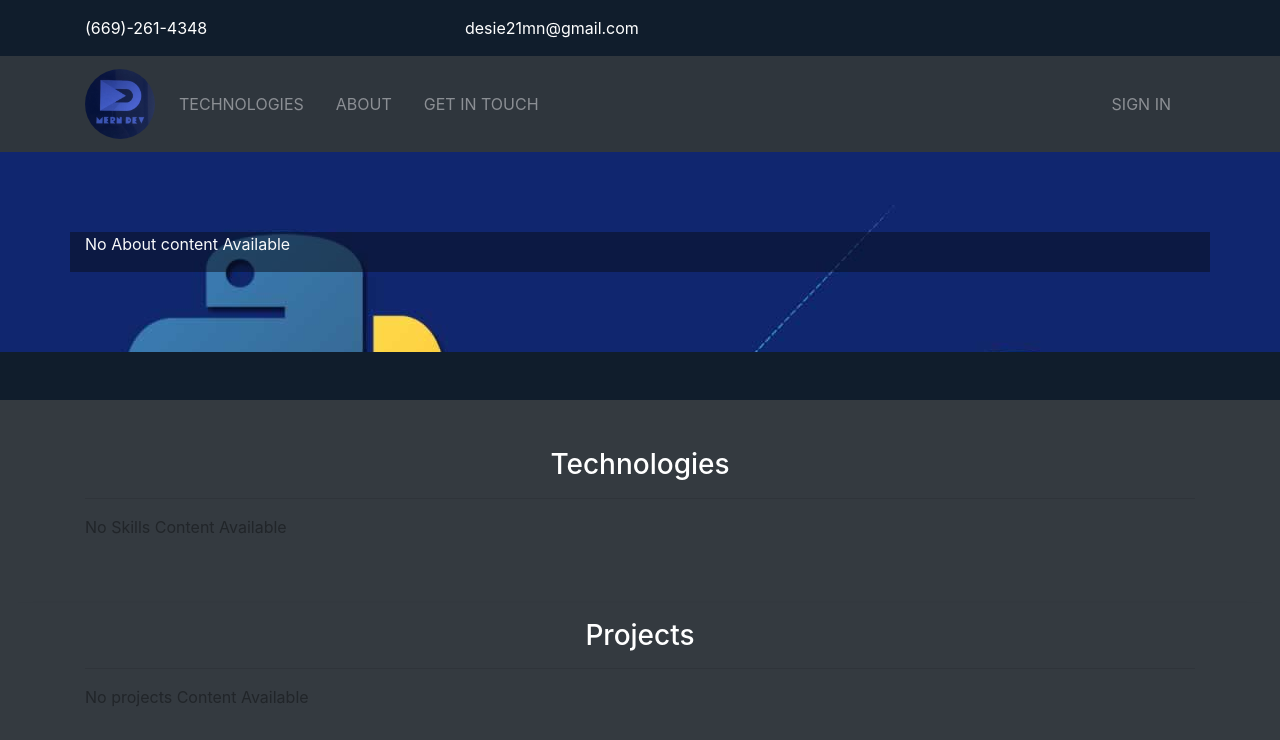
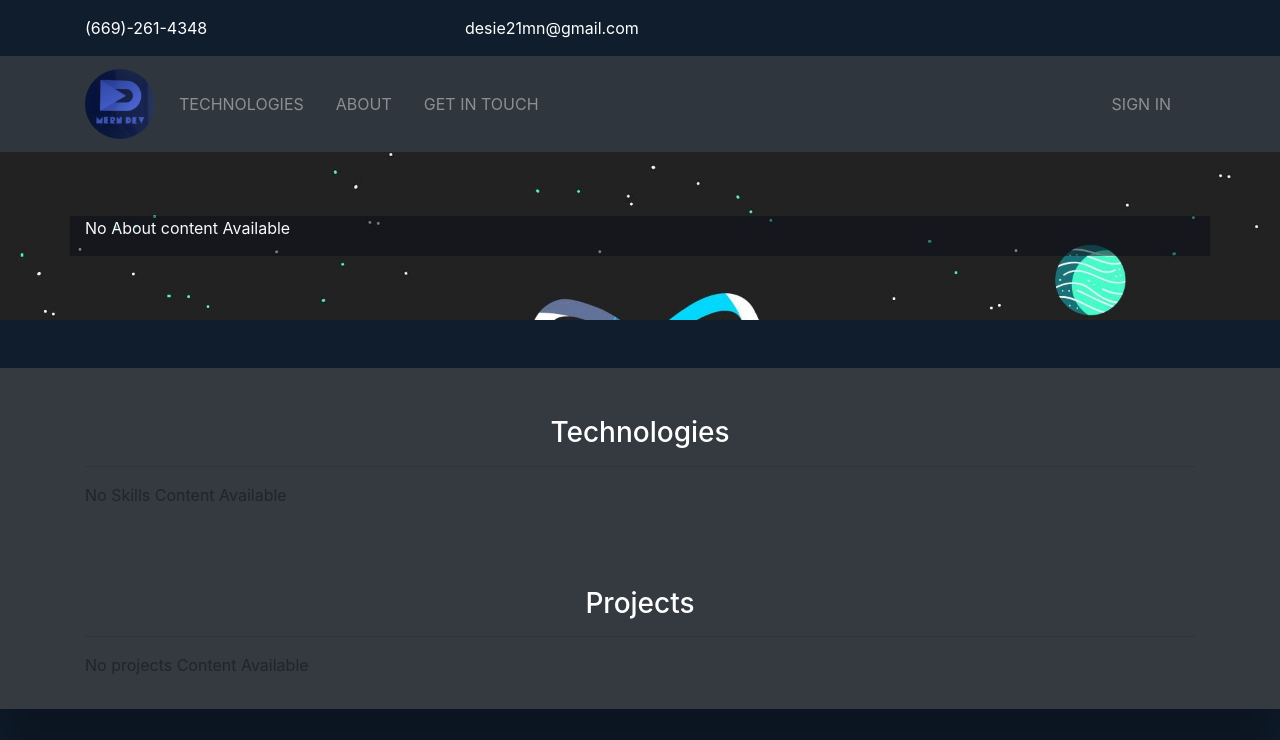
Before and after one commit to desi-123/myport, a Django app: page / in a window 1280 px wide. Shown: the top 740 px of the page. Run offline with Django 4.2, Linux system fonts and the light colour scheme; data that the repository does not hold is empty; some libraries are stand-ins or nearby versions.

Commit message:
about bg updated

```diff
--- a/pages/views.py
+++ b/pages/views.py
@@ -27,7 +27,7 @@ def index(request):
    has_contacted = Contact.objects.all().filter(user_id=user_id)
    if has_contacted:
     messages.error(request, 'You have already messaged to Desalegn Wagaw!')
-    return redirect('index')
+    return render(request, 'pages/index.html', context)
 
   contact.save()
   messages.success(request, 'Your message has been submitted to Desalegn Wagaw!')
--- a/portfolio/static/css/global.css
+++ b/portfolio/static/css/global.css
@@ -41,9 +41,9 @@ img {
 /* about image background */
 
 #aboutme {
-  background: url(../img/jspy.png) top center no-repeat fixed;
+  background: url(../img/about.jpg) top center no-repeat fixed;
   background-size: cover;
-  padding: 5rem 0;
+  padding: 4rem 0;
 }
 
 #aboutme::before {
--- a/templates/pages/index.html
+++ b/templates/pages/index.html
@@ -4,6 +4,8 @@
  <!-- Showcase -->
  <section id="aboutme" class="text-light mb-5">
   <div class="container about-inner">
+    <!-- Alerts -->
+    {% include 'partials/_alerts.html' %}
     <div class="row">
       {% if about %}
       {% for abt in about %}
@@ -32,9 +34,6 @@
     </div>
   </div>
 </section>
-
-<!-- Alerts -->
-{% include 'partials/_alerts.html' %}
 
 <section id="skill" class="bg-dark py-5">
   <div class="container">
```
